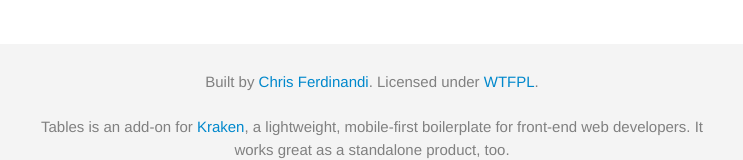
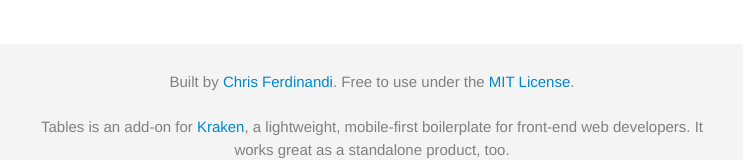
Before and after one commit to jwebcat/tables-sass, a plain HTML site: page index.html in a window 1280 px wide. Shown: the part 2818-2978 px from the top of the page, without its empty margins (268-1011 px from the left). Drawn offline with Linux system fonts and the light colour scheme.

Commit message:
MIT License

```diff
--- a/index.html
+++ b/index.html
@@ -198,7 +198,7 @@
 	<footer class="bg-gray">
         <article class="container">
 
-            <p class="text-small text-muted text-center">Built by <a href="http://gomakethings.com">Chris Ferdinandi</a>. Licensed under <a href="http://www.wtfpl.net/">WTFPL</a>.</p>
+            <p class="text-small text-muted text-center">Built by <a href="http://gomakethings.com">Chris Ferdinandi</a>. Free to use under the <a href="http://gomakethings.com/mit/">MIT License</a>.</p>
 
             <p class="text-small text-muted text-center">Tables is an add-on for <a href="http://cferdinandi.github.com/kraken/">Kraken</a>, a lightweight, mobile-first boilerplate for front-end web developers. It works great as a standalone product, too.</p>
 
```
